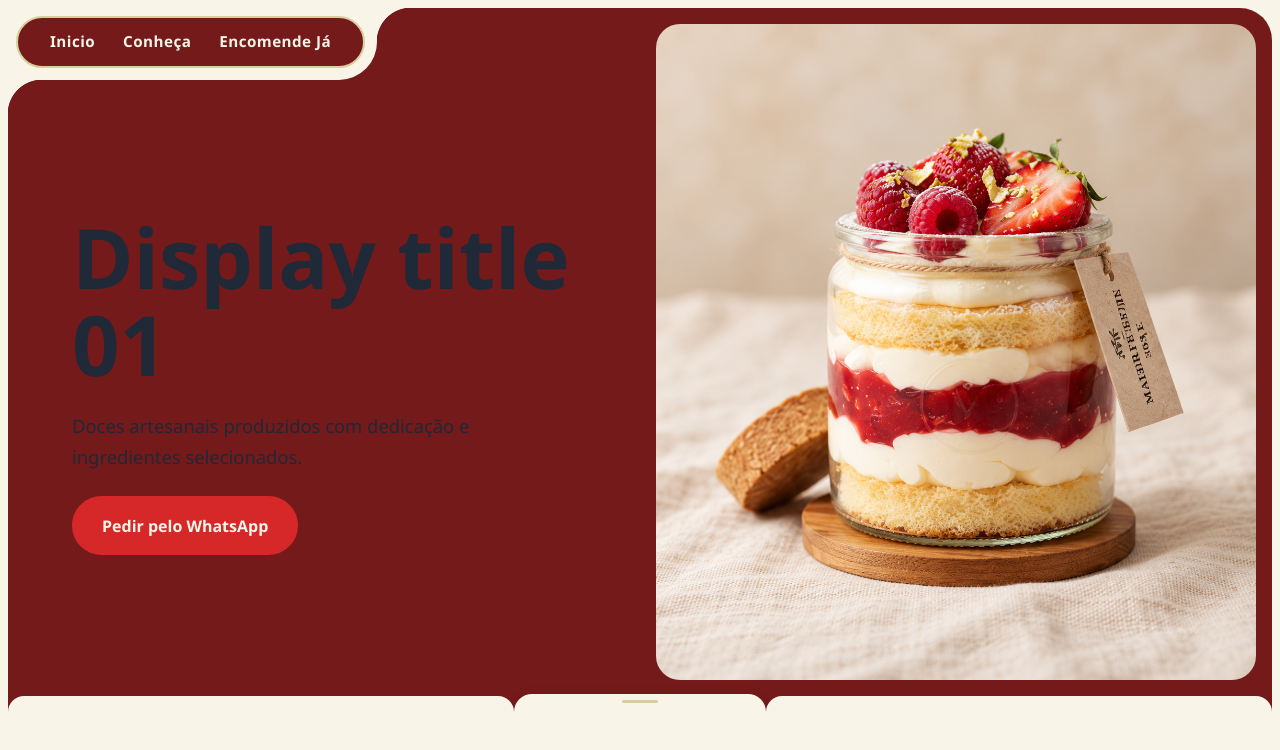
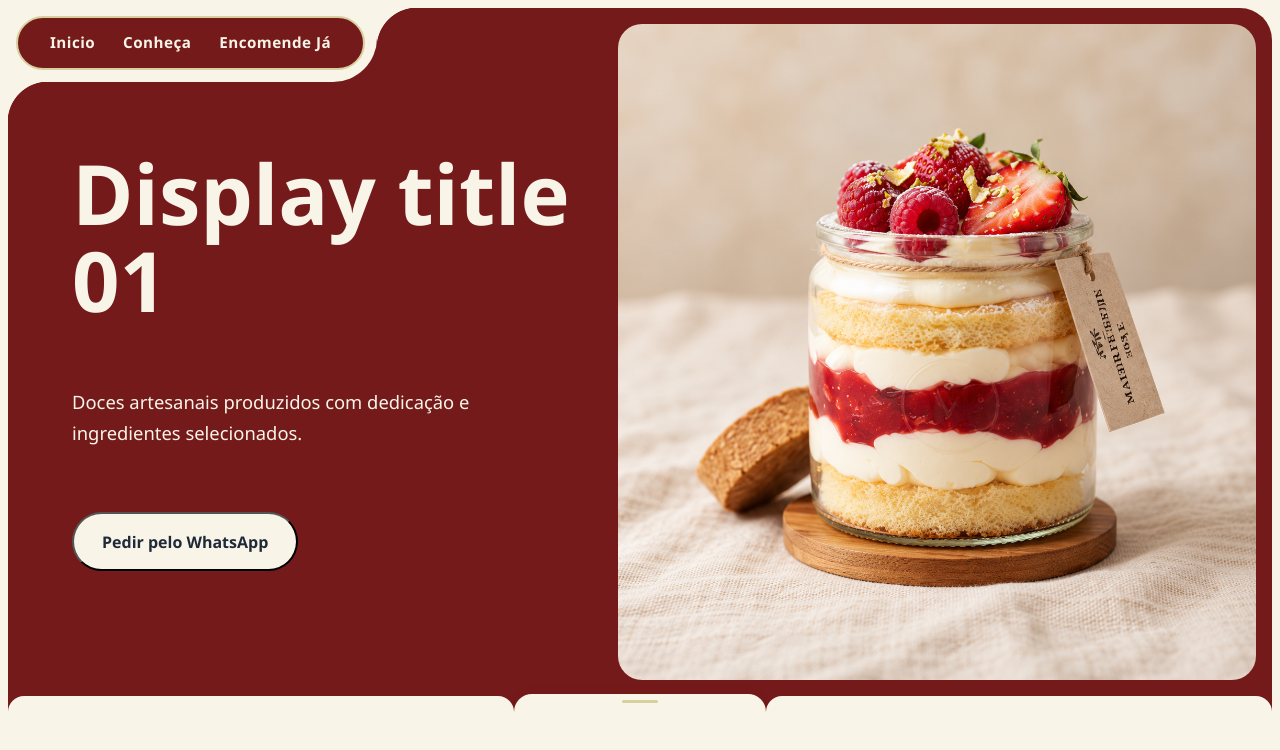
Before and after one commit to devitor-oliveira/lp-conf, a React (Vite) app: page / in a window 1280 px wide. Shown: the top 750 px of the page. Built offline with nearby package versions, Linux system fonts and the light colour scheme.

Commit message:
refactor: ajustar estilos e margens nos componentes Carrosel e CarroselDock; atualizar cores no tema

```diff
--- a/src/App.module.scss
+++ b/src/App.module.scss
@@ -1,8 +1,8 @@
 @use "./styles/mixins" as mixins;
 
 $hero-margin: 8px;
-$nav-height: 52px;
-$nav-radius: 26px; // $nav-height / 2
+$nav-height: 54px;
+$nav-radius: 32px; // $nav-height / 2
 $header-padding-tl: 16px;
 $header-padding-rb: 12px;
 $header-radius: $nav-radius + $header-padding-rb; // 38px (concêntrico ao nav)
--- a/src/components/Carrosel/Carrosel.module.scss
+++ b/src/components/Carrosel/Carrosel.module.scss
@@ -17,15 +17,17 @@
 .content {
   flex: 1;
   display: flex;
+  gap: 4rem;
   flex-direction: column;
   justify-content: center;
-  padding: 6rem 4rem 3rem 4rem;
-  max-width: 50%;
-  gap: 1.5rem;
+  padding: 1.5rem 2rem 1.5rem 4rem;
+  max-width: 47%;
+
   z-index: 1;
 
   h1 {
     font-size: clamp(3.5rem, 6.5vw, 8rem);
+    color: var(--color-background);
     line-height: 1.05;
     font-weight: 800;
     margin: 0;
@@ -33,7 +35,7 @@
 
   p {
     font-size: 1.15rem;
-    color: var(--color-text);
+    color: var(--color-background);
     margin: 0;
     max-width: 90%;
   }
@@ -47,14 +49,14 @@
     padding: 0.9rem 1.75rem;
     font-size: 1rem;
     font-weight: 700;
-    color: var(--color-background);
-    background-color: var(--color-accent);
-    border: 2px solid var(--color-accent);
+    color: var(--color-text-muted);
+    background-color: var(--color-background);
+    // border: 2px solid var(--color-accent);
     border-radius: 100px;
     cursor: pointer;
     box-shadow: none;
     transform-origin: center;
-    transition: background-color 0.2s ease, border-color 0.2s ease;
+    // transition: background-color 0.2s ease, border-color 0.2s ease;
   }
 }
 
--- a/src/components/Carrosel/CarroselDock/CarroselDock.tsx
+++ b/src/components/Carrosel/CarroselDock/CarroselDock.tsx
@@ -36,7 +36,7 @@ export function CarroselDock({
   };
 
   return (
-    <div
+    <motion.div
       className={styles.dock}
       onMouseEnter={() => setIsHovered(true)}
       onMouseLeave={() => {
@@ -113,7 +113,7 @@ export function CarroselDock({
       </motion.div>
 
       <span className={styles["right-bar"]} />
-    </div>
+    </motion.div>
   );
 }
 
--- a/src/styles/_tokens.scss
+++ b/src/styles/_tokens.scss
@@ -43,4 +43,5 @@ colors:
 #003049 - #FCBF49
 #EAE2B7 - #D62828
 #8B1E1E
+#193819
 */
```
